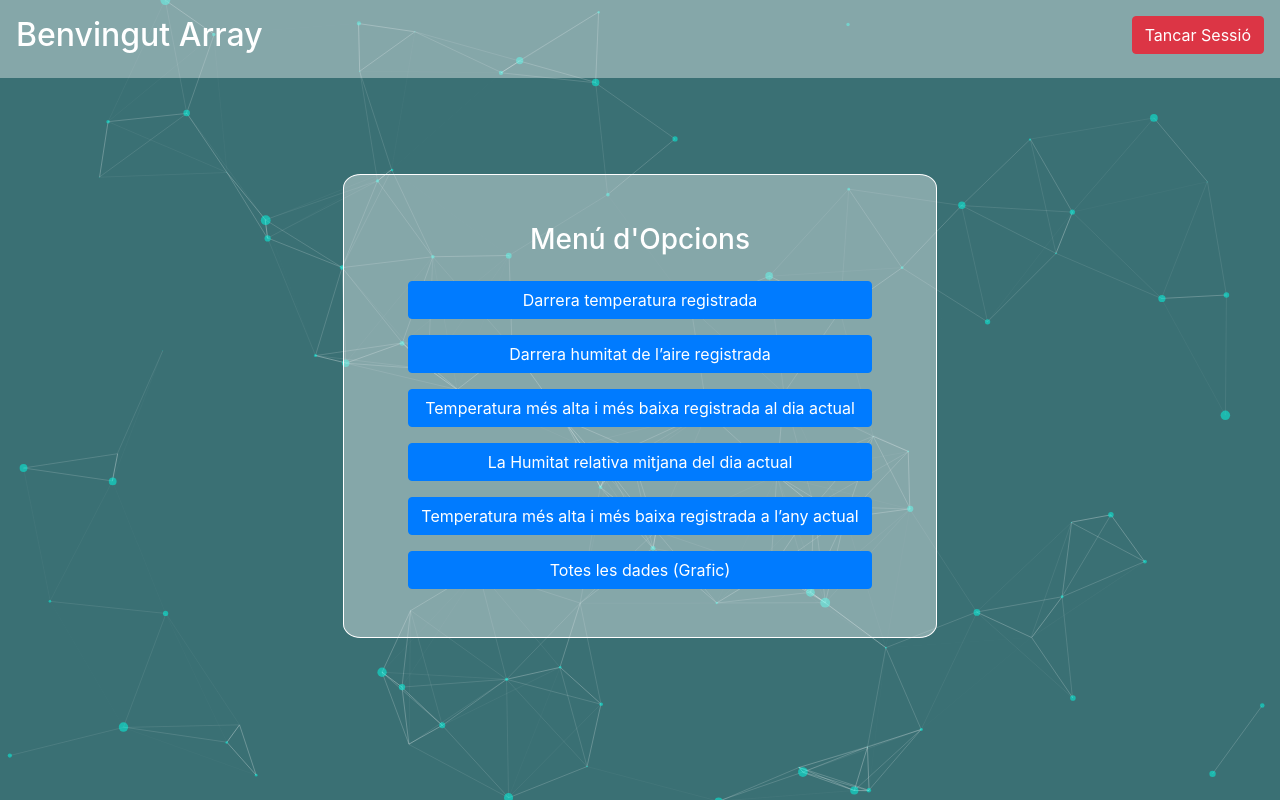
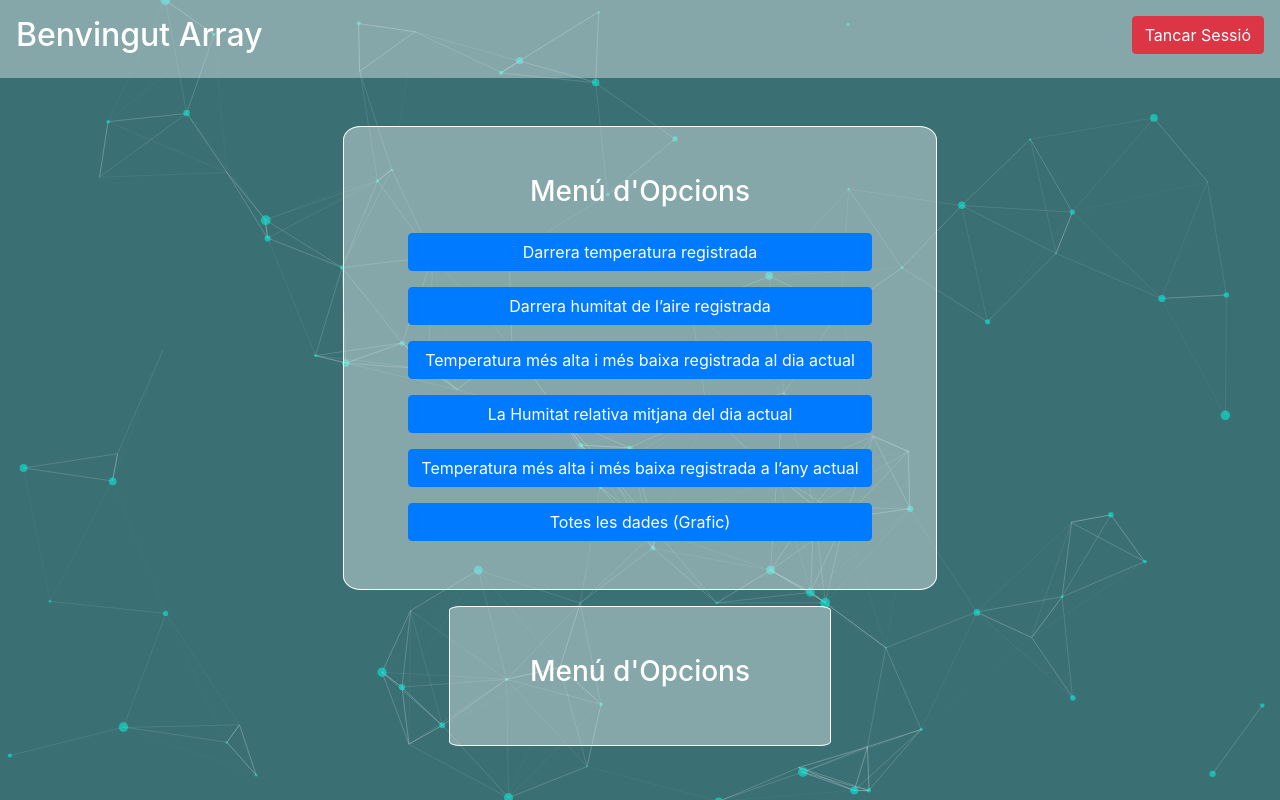
Before and after one commit to GrigorPogosyan/project-web-php, a PHP site: page /project-web-php/index.php in a window 1280 px wide. Run offline with PHP 8.4, Linux system fonts and the light colour scheme; a user stored in the database is signed in; some libraries are stand-ins or nearby versions.

Commit message:
WIP:: index.php

```diff
--- a/index.php
+++ b/index.php
@@ -2,7 +2,7 @@
 include "Middlewares/auth.php"; #A Middlewares s'inicia sessió.
 if (session_status() === PHP_SESSION_NONE) session_start();
 
-if (isset($_POST['tancar-sessio'])){
+if (isset($_POST['tancar-sessio'])) {
     session_regenerate_id();
     session_destroy();
     $_SESSION = [];
@@ -35,9 +35,9 @@ if (isset($_POST['tancar-sessio'])){
 
         <div class="container m-auto p-5 d-flex flex-column justify-content-center align-items-center">
 
-            <div class="m-5 form-container border border-white pt-4 pb-4 pl-5 pr-5 bg-transparent-light">
+            <div class="form-container border border-white pt-4 pb-4 pl-5 pr-5 bg-transparent-light">
                 <div class="pt-2 pb-2 pl-3 pr-3">
-
+                    <div class="d-flex flex-column">
                         <form class="w-100" method="POST" action="mostrar_dades.php">
                             <h3 class="text-center p-3">Menú d'Opcions</h3>
                             <div class="form-group">
@@ -58,7 +58,18 @@ if (isset($_POST['tancar-sessio'])){
                             <div class="form-group">
                                 <button type="submit" class="btn btn-primary w-100" name="tot">Totes les dades (Grafic)</button>
                             </div>
-                        </from>
+                        </form>
+                    </div>
+                </div>
+            </div>
+
+            <div class="mt-3 form-container border border-white pt-4 pb-4 pl-5 pr-5 bg-transparent-light">
+                <div class="pt-2 pb-2 pl-3 pr-3">
+                    <div class="d-flex flex-column">
+                        <form class="w-100" method="POST" action="mostrar_dades.php">
+                            <h3 class="text-center p-3">Menú d'Opcions</h3>
+                        </form>
+                    </div>
                 </div>
             </div>
         </div>
--- a/register.php
+++ b/register.php
@@ -1,5 +1,8 @@
 <?php
 include "Middlewares/auth.php";
+
+
+
 ?>
 <!DOCTYPE html>
 <html lang="es">
```
Lines whose indentation alone changed are shown as unchanged.
